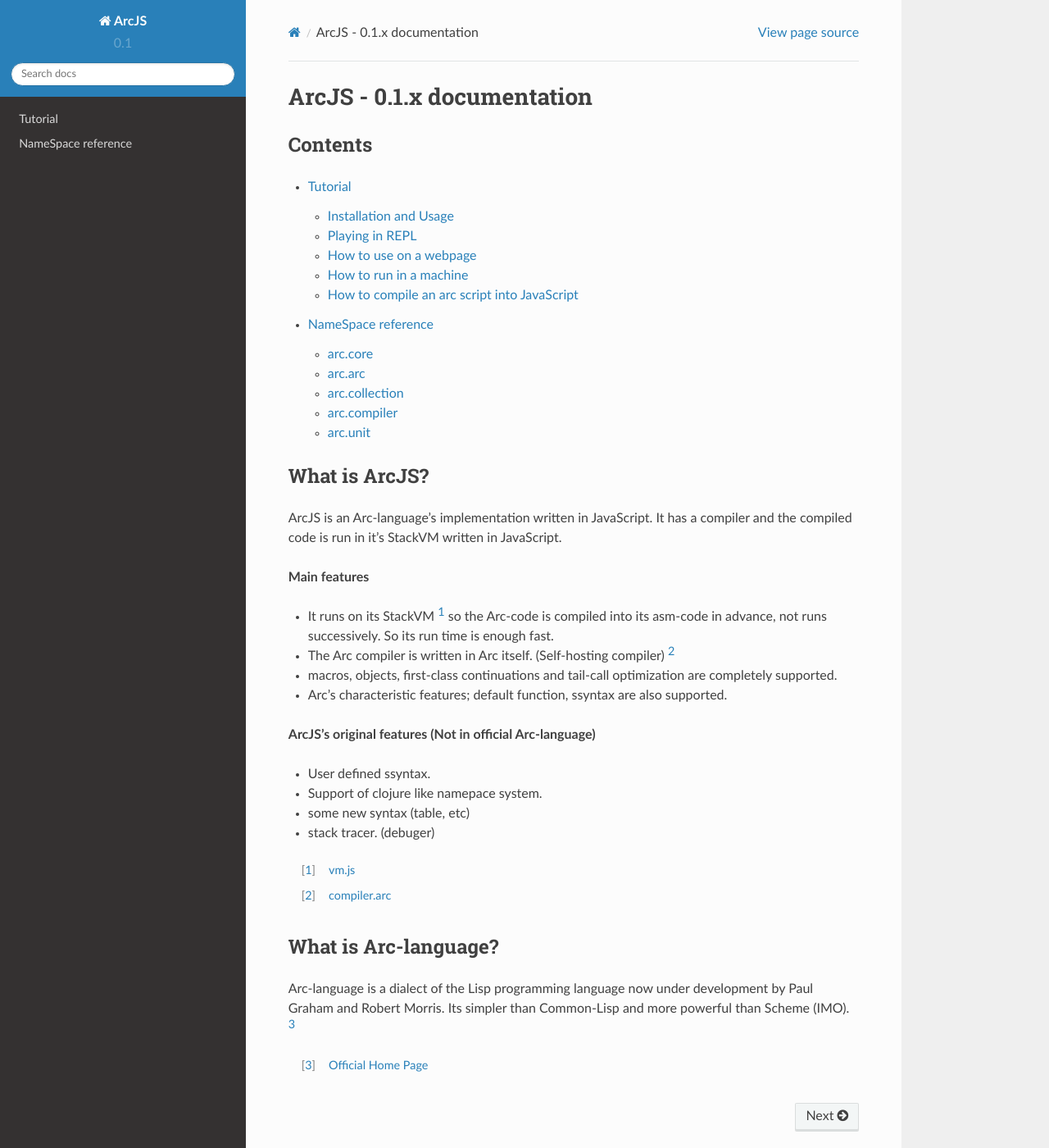
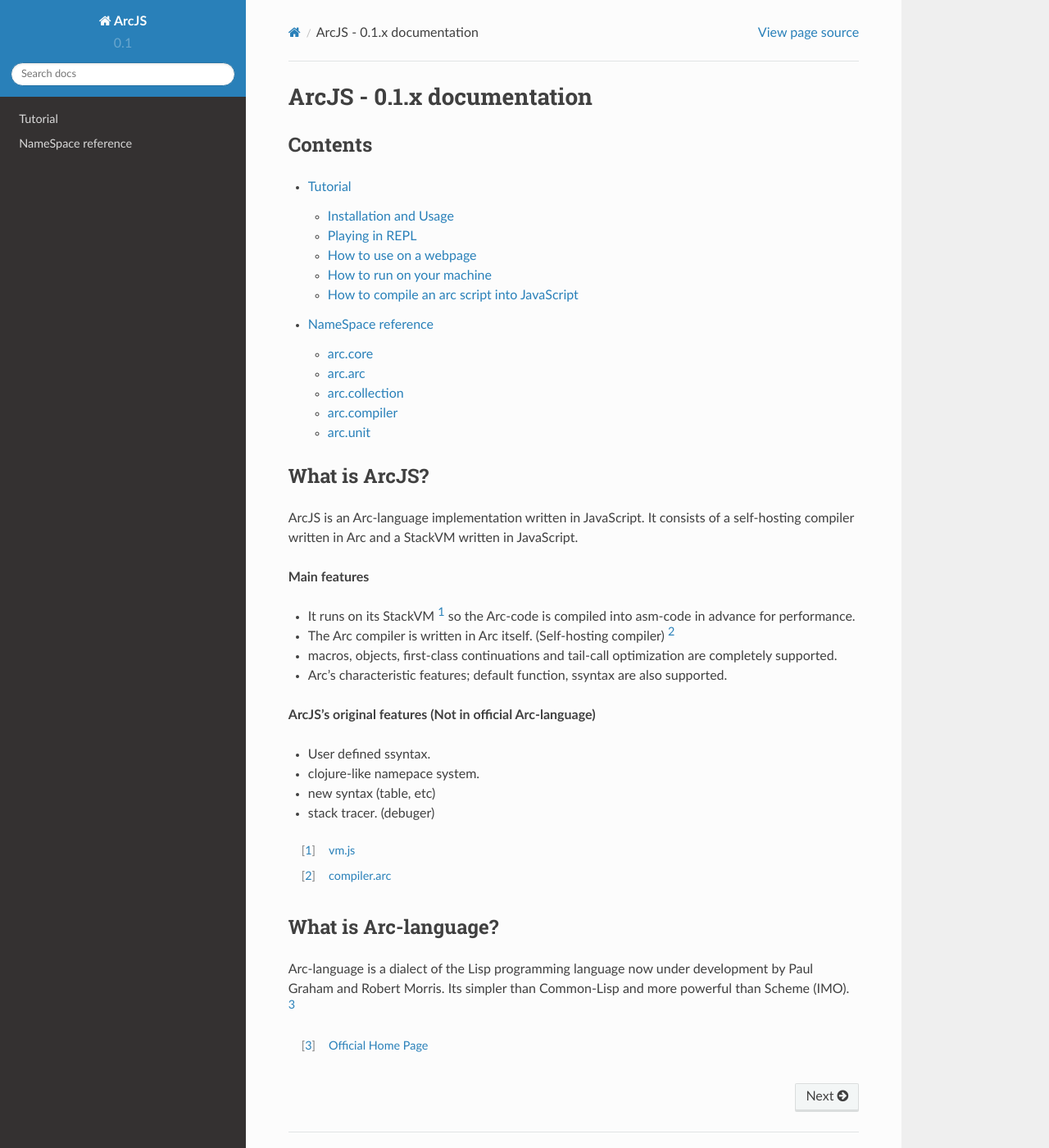
Before and after one commit to smihica/arc-js, a Sphinx documentation site: the page built from docs/source/index.rst, in a window 1280 px wide and 1400 px high. Shown: the whole window at 82% size. Built offline with Sphinx 7.4.7 and the Read the Docs theme 2.0.0, drawn with Linux system fonts in a browser that asks for light colours.

Commit message:
English doc corrections (thanks george)

```diff
--- a/docs/source/index.rst
+++ b/docs/source/index.rst
@@ -18,12 +18,12 @@ Contents
 What is ArcJS?
 ^^^^^^^^^^^^^^
 
-ArcJS is an Arc-language's implementation written in JavaScript.
-It has a compiler and the compiled code is run in it's StackVM written in JavaScript.
+ArcJS is an Arc-language implementation written in JavaScript.
+It consists of a self-hosting compiler written in Arc and a StackVM written in JavaScript.
 
 **Main features**
 
-* It runs on its StackVM [#f1]_ so the Arc-code is compiled into its asm-code in advance, not runs successively. So its run time is enough fast.
+* It runs on its StackVM [#f1]_ so the Arc-code is compiled into asm-code in advance for performance.
 * The Arc compiler is written in Arc itself. (Self-hosting compiler) [#f2]_
 * macros, objects, first-class continuations and tail-call optimization are completely supported.
 * Arc's characteristic features; default function, ssyntax are also supported.
@@ -31,8 +31,8 @@ It has a compiler and the compiled code is run in it's StackVM written in JavaSc
 **ArcJS's original features (Not in official Arc-language)**
 
 * User defined ssyntax.
-* Support of clojure like namepace system.
-* some new syntax (table, etc)
+* clojure-like namepace system.
+* new syntax (table, etc)
 * stack tracer. (debuger)
 
 .. [#f1] `vm.js <https://github.com/smihica/arc-js/blob/master/src/vm.js>`_
```
Also changed, not shown: docs/source/tutorial.rst (+12 -12 lines).
